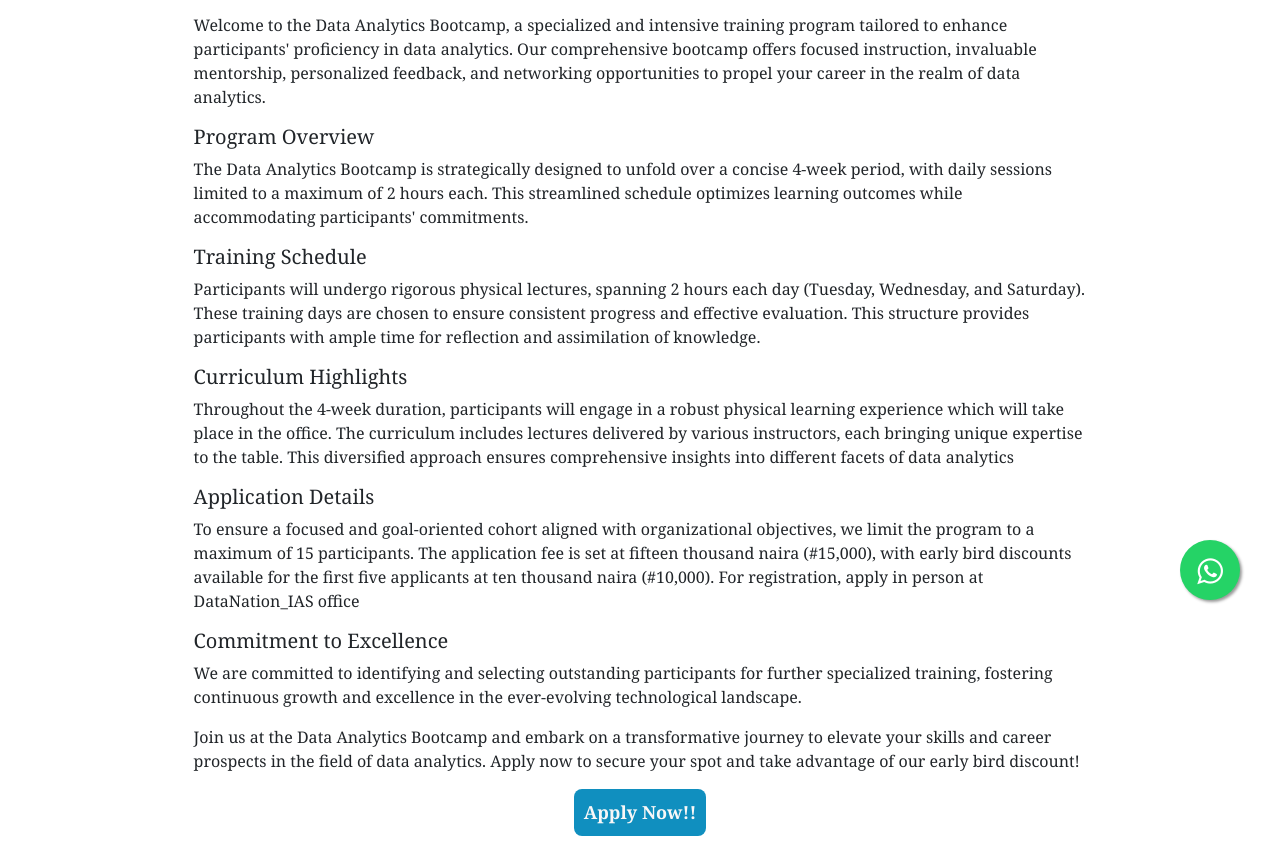
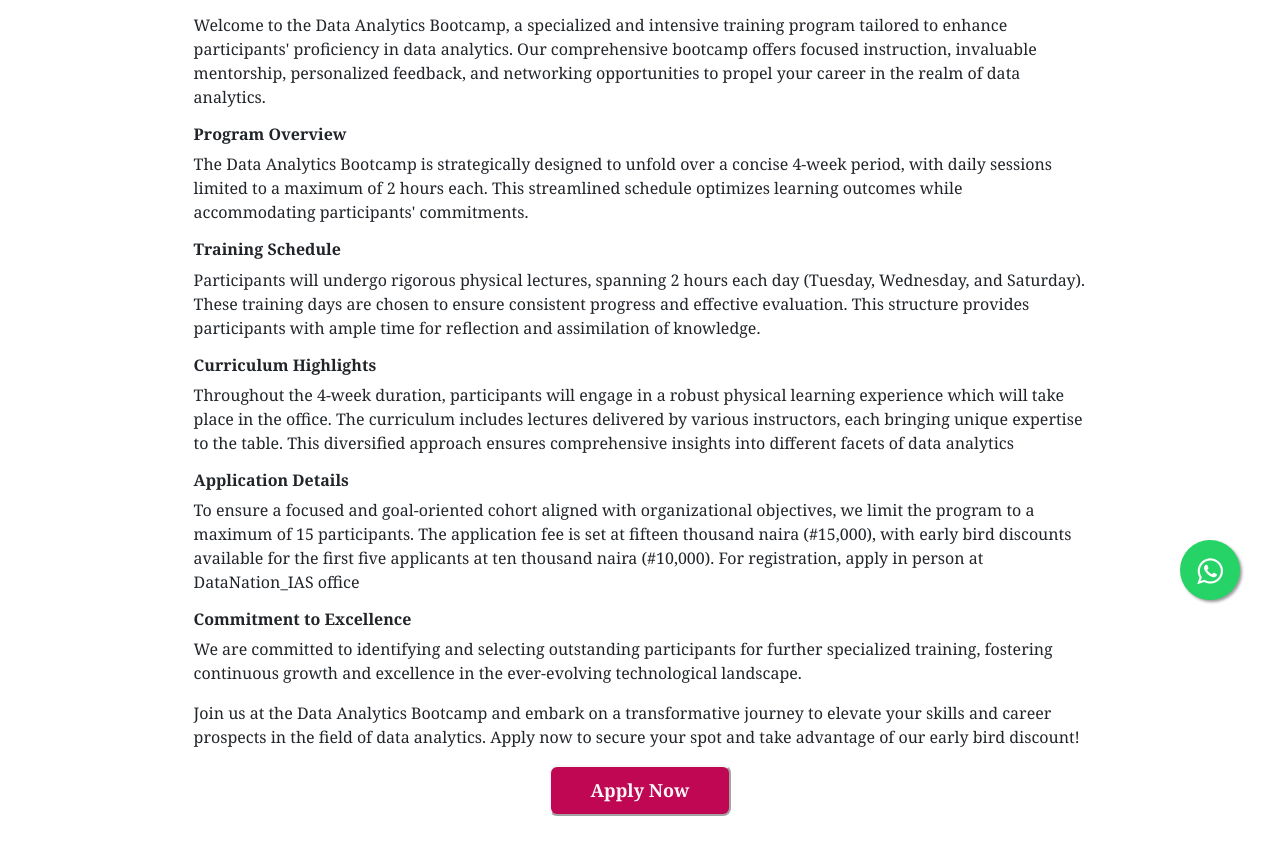
Before and after one commit to victoryohanna/datanationais, a React (Create React App) app: page /bootcamp in a window 1280 px wide. Shown: the part 160-1016 px from the top of the page. Built offline with nearby package versions, Linux system fonts and the light colour scheme.

Commit message:
modified bootcamp component

```diff
--- a/src/components/bootcamp.jsx
+++ b/src/components/bootcamp.jsx
@@ -1,11 +1,11 @@
-import { Link } from "react-router-dom";
+
 
 function BootcampOverview() {
   return (
     <div className="bootcamp-main">
       <div className="container">
         <div className="title-section">
-            <h3>Join Our BootCamp</h3>
+          <h3>Join Our BootCamp</h3>
         </div>
         <div className="content">
           <p>
@@ -16,14 +16,14 @@ function BootcampOverview() {
             networking opportunities to propel your career in the realm of data
             analytics.
           </p>
-          <h5>Program Overview</h5>
+          <h6>Program Overview</h6>
           <p>
             The Data Analytics Bootcamp is strategically designed to unfold over
             a concise 4-week period, with daily sessions limited to a maximum of
             2 hours each. This streamlined schedule optimizes learning outcomes
             while accommodating participants' commitments.
           </p>
-          <h5>Training Schedule</h5>
+          <h6>Training Schedule</h6>
           <p>
             Participants will undergo rigorous physical lectures, spanning 2
             hours each day (Tuesday, Wednesday, and Saturday). These training
@@ -31,7 +31,7 @@ function BootcampOverview() {
             evaluation. This structure provides participants with ample time for
             reflection and assimilation of knowledge.
           </p>
-          <h5>Curriculum Highlights</h5>
+          <h6>Curriculum Highlights</h6>
           <p>
             Throughout the 4-week duration, participants will engage in a robust
             physical learning experience which will take place in the office.
@@ -40,7 +40,7 @@ function BootcampOverview() {
             approach ensures comprehensive insights into different facets of
             data analytics
           </p>
-          <h5>Application Details</h5>
+          <h6>Application Details</h6>
           <p>
             To ensure a focused and goal-oriented cohort aligned with
             organizational objectives, we limit the program to a maximum of 15
@@ -49,7 +49,7 @@ function BootcampOverview() {
             applicants at ten thousand naira (#10,000). For registration, apply
             in person at DataNation_IAS office
           </p>
-          <h5>Commitment to Excellence</h5>
+          <h6>Commitment to Excellence</h6>
           <p>
             We are committed to identifying and selecting outstanding
             participants for further specialized training, fostering continuous
@@ -62,12 +62,18 @@ function BootcampOverview() {
             take advantage of our early bird discount!
           </p>
           <div className="register">
-            <Link to="/">Apply Now!!</Link>
+            <button
+              type="button"
+              data-bs-toggle="modal"
+              data-bs-target="#regModal"
+            >
+              Apply Now
+            </button>
           </div>
         </div>
       </div>
     </div>
-  )
+  );
 }
 
 export default BootcampOverview;
--- a/src/sass/pages/bootcamp.scss
+++ b/src/sass/pages/bootcamp.scss
@@ -4,28 +4,36 @@
       display: flex;
       justify-content: center;
       margin: 20px 0;
+
+      h3{
+        font-weight: 600;
+      }
     }
     .content {
       width: 80%;
       margin: 20px auto;
 
+
+      h6{
+        font-weight: 600;
+      }
+
       .register {
         display: flex;
         justify-content: center;
 
-        a {
+        button {
           font-size: 18px;
           color: #f8f7f7;
-          padding: 10px;
+          padding: 10px 40px;
           font-weight: 700;
           border-color: #f8f7f7;
           border-radius: 8px;
-          background: rgba(16, 143, 191);
-          text-decoration: none;
+          background: rgb(192, 7, 84);
         }
 
         :hover {
-          background: rgb(192, 7, 84);
+          background: rgba(16, 143, 191);
         }
       }
     }
```
